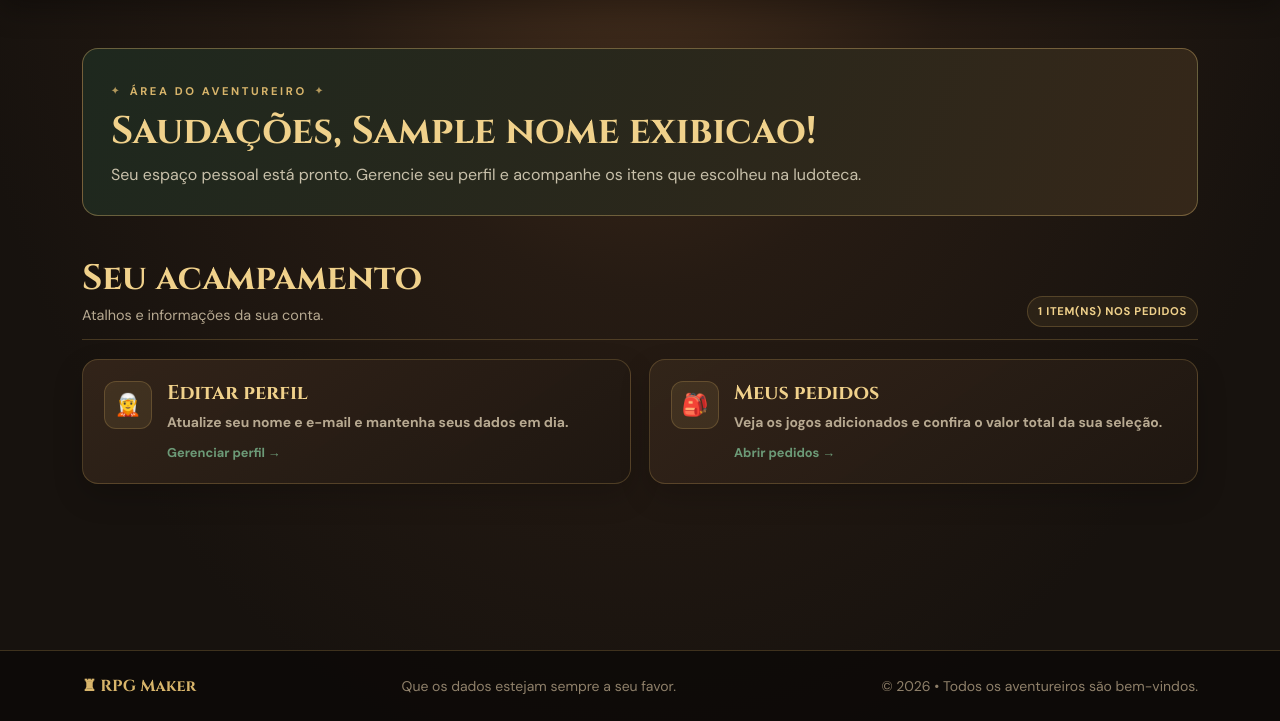
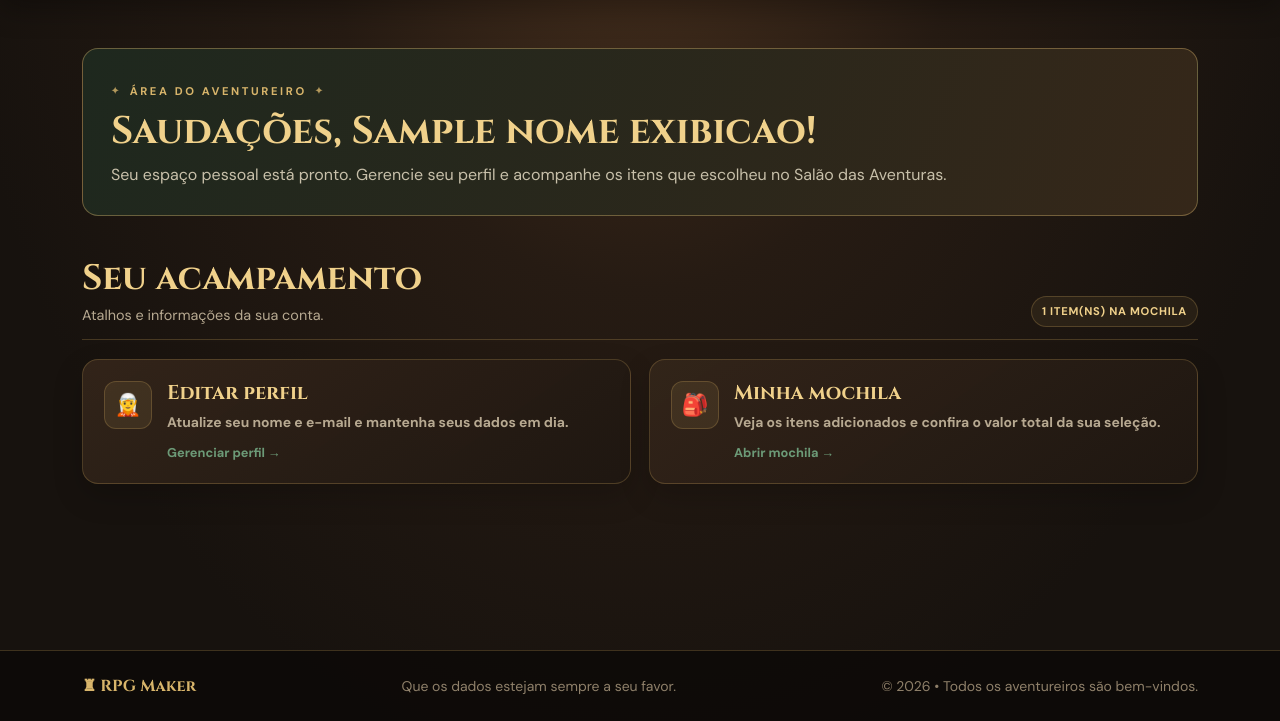
Before and after one commit to math3404/rpg-maker, a Django app: template taverna/templates/taverna/dashboard.html in a window 1280 px wide. Shown: the part 79-800 px from the top of the page. Run offline with Django 5.2, Linux system fonts and the light colour scheme; the template is opened without the code that fills it: most values are stand-ins (such as "Sample title", 1, 10 or a date in 2020).

Commit message:
Personaliza identidade RPG Maker: salão, loja e cadastro

```diff
--- a/taverna/templates/taverna/dashboard.html
+++ b/taverna/templates/taverna/dashboard.html
@@ -4,15 +4,15 @@
 <section class="dashboard-welcome">
     <span class="eyebrow">Área do aventureiro</span>
     <h1>Saudações, {{ nome_exibicao }}!</h1>
-    <p>Seu espaço pessoal está pronto. Gerencie seu perfil e acompanhe os itens que escolheu na ludoteca.</p>
+    <p>Seu espaço pessoal está pronto. Gerencie seu perfil e acompanhe os itens que escolheu no Salão das Aventuras.</p>
 </section>
-<div class="section-title"><div><h2>Seu acampamento</h2><p>Atalhos e informações da sua conta.</p></div><span class="badge-rpg">{{ total_pedidos }} item(ns) nos pedidos</span></div>
+<div class="section-title"><div><h2>Seu acampamento</h2><p>Atalhos e informações da sua conta.</p></div><span class="badge-rpg">{{ total_pedidos }} item(ns) na mochila</span></div>
 <section class="management-grid">
     <a class="rpg-card management-link" href="{% url 'editar_perfil' %}">
         <span class="tile-icon">🧝</span><span><h3>Editar perfil</h3><p>Atualize seu nome e e-mail e mantenha seus dados em dia.</p><span>Gerenciar perfil →</span></span>
     </a>
     <a class="rpg-card management-link" href="{% url 'meus_pedidos' %}">
-        <span class="tile-icon">🎒</span><span><h3>Meus pedidos</h3><p>Veja os jogos adicionados e confira o valor total da sua seleção.</p><span>Abrir pedidos →</span></span>
+        <span class="tile-icon">🎒</span><span><h3>Minha mochila</h3><p>Veja os itens adicionados e confira o valor total da sua seleção.</p><span>Abrir mochila →</span></span>
     </a>
 </section>
 {% endblock %}
```
